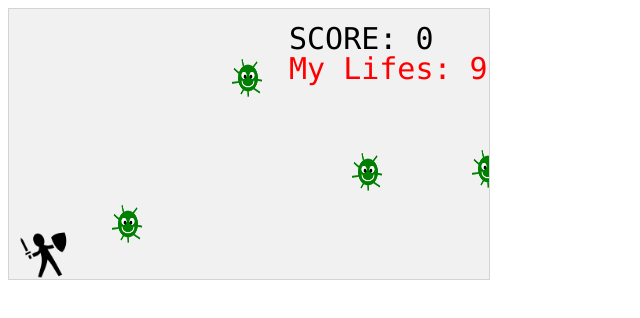
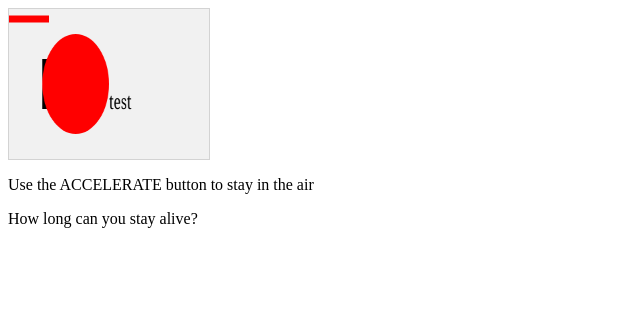
Before and after one commit to louwie17/js-html5game, a website: page index.html in a window 1280 px wide. Shown: the whole page, without its empty margins (0-640 px from the left). Drawn offline with Linux system fonts and the light colour scheme.

Commit message:
Add demos

```diff
--- a/index.html
+++ b/index.html
@@ -1,13 +1,44 @@
 <html>
   <head>
     <style>
-canvas {
-    border:1px solid #d3d3d3;
-    background-color: #f1f1f1;
-}
-</style>
+     canvas {
+      border:1px solid #d3d3d3;
+      background-color: #f1f1f1;
+     }
+     #colorCanvas {
+       width: 200px;
+       height: 150px;
+     }
+    </style>
   </head>
   <body>
-    <script src="index.js"></script>
+    <canvas id="colorCanvas"></canvas>
+
+    <script>
+      var c = document.getElementById("colorCanvas");
+      var context = c.getContext("2d");
+      context.moveTo(0, 10); // x, y
+      context.lineTo(60, 10);  // x, y
+      context.lineWidth = 7;
+      context.strokeStyle = 'red';
+      context.stroke();
+      // rectangle
+      context.fillRect(50, 50, 50, 50); // x, y, width, height
+      // text
+      context.font = "20px Georgia";
+      context.fillText("test", 150, 100); // text, x, y
+
+      // circle
+      context.beginPath();
+      context.arc(100, 75, 50, 0, 2 * Math.PI); // x,y,radius,sAngle,eAngle
+      context.fillStyle = "red";
+      context.fill();
+    </script>
+
+<br>
+<!--<button onmousedown="accelerate(-0.2)" onmouseup="accelerate(0.05)">ACCELERATE</button>-->
+<p>Use the ACCELERATE button to stay in the air</p>
+<p>How long can you stay alive?</p>
+    <!-- <script src="index.js"></script> -->
   </body>
 <html>
--- a/index.js
+++ b/index.js
@@ -17,7 +17,7 @@ Object.keys(images).forEach(function(key) {
         imageSrc[key] = img;
         // console.log("test");
         if (loaded === Object.keys(images).length) {
-            startGame();
+            // startGame();
         }
     };
 })
@@ -164,6 +164,6 @@ function everyinterval(n) {
     return false;
 }
 
-function accelerate(n) {
+window.accelerate = function(n) {
     myGamePiece.gravity = n;
 }
```
